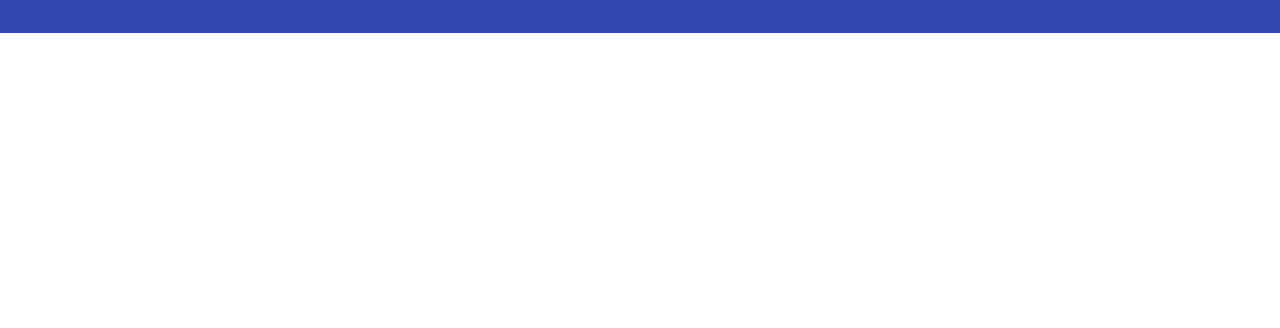
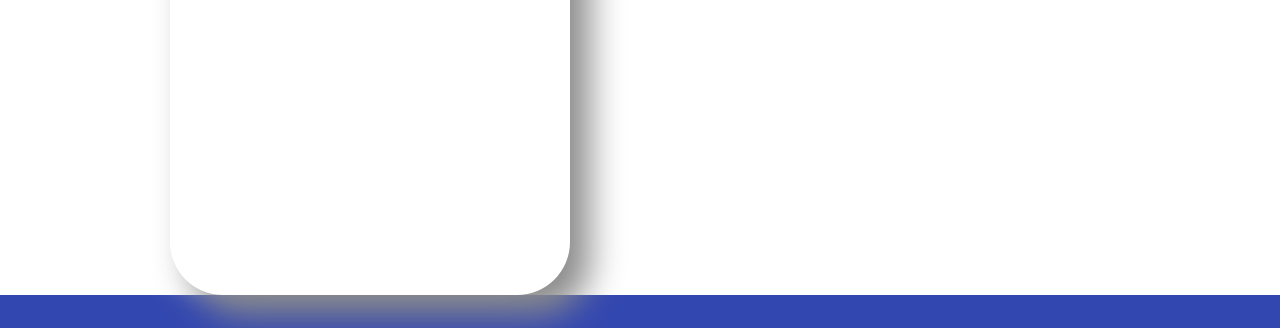
Before and after one commit to Ma7hs/projetoIntegrado-LionSchool, a plain HTML site: page frontend/pages/student.html in a window 1280 px wide. Shown: the part 305-633 px from the top of the page. Drawn offline with Linux system fonts and the light colour scheme.

Commit message:
adicionando link da page + css

```diff
--- a/frontend/pages/css/course.css
+++ b/frontend/pages/css/course.css
@@ -97,7 +97,6 @@ select option {
     /* flex-direction: row; */
     gap: 60px;
     text-align: center;
-    /* text-transform: uppercase; */
     height: 54vh;
     cursor: pointer;
 
--- a/frontend/pages/css/student.css
+++ b/frontend/pages/css/student.css
@@ -4,4 +4,42 @@ body{
 
 main{
     display: flex;
+    margin-top: 100px;
+    align-items: center;
+    justify-content: center;
 }
+
+.chart-area{
+    width: 500px;
+    height: 400px;
+     display: flex;
+}
+
+.informations {
+    display: flex;
+    justify-content: center;
+    align-items: center;
+    flex-direction: row;
+    gap: 40px;
+    height: 400px;
+}
+
+.student-profile {
+    font-size: 1.5rem;
+    font-weight: bold;
+    display: flex;
+    align-items: center;
+    justify-content: center;
+    flex-direction: column;
+    width: 400px;
+    height: 100%;
+    border-radius: 53px;
+    background-color: white ;
+    box-shadow: 20px 20px 35px #8b8b8b, -20px -20px 35px #ffffff;
+}
+
+.student-image{
+    display: flex;
+    width: 300px;
+    height: 300px;
+}
--- a/frontend/pages/student.html
+++ b/frontend/pages/student.html
@@ -18,6 +18,7 @@
     <link rel="preconnect" href="https://fonts.gstatic.com" crossorigin>
     <link href="https://fonts.googleapis.com/css2?family=Roboto:wght@300;400;500;700&display=swap" rel="stylesheet">
     <script src="https://kit.fontawesome.com/2bbeedebb6.js" crossorigin="anonymous"></script>
+    <script src="../js/student.js" defer type="module"></script>
     <title>Lion School</title>
 </head>
 <body>
@@ -39,7 +40,14 @@
         </header>
 
         <main>
-            <h1> .. </h1>
+            <div class="informations" id="informations">
+                <div class="student-profile" id="student-profile">
+
+                </div>
+                <div class="chart-area" id="chart-area">
+                    <canvas id="myChart" style="width: 500px; height: 400px; display: flex;"></canvas>
+                </div>
+            </div>
         </main>
 
         <footer>
```
Also changed, not shown: frontend/js/course.js (+13 -13 lines), frontend/pages/course.html (+2 -2 lines).
